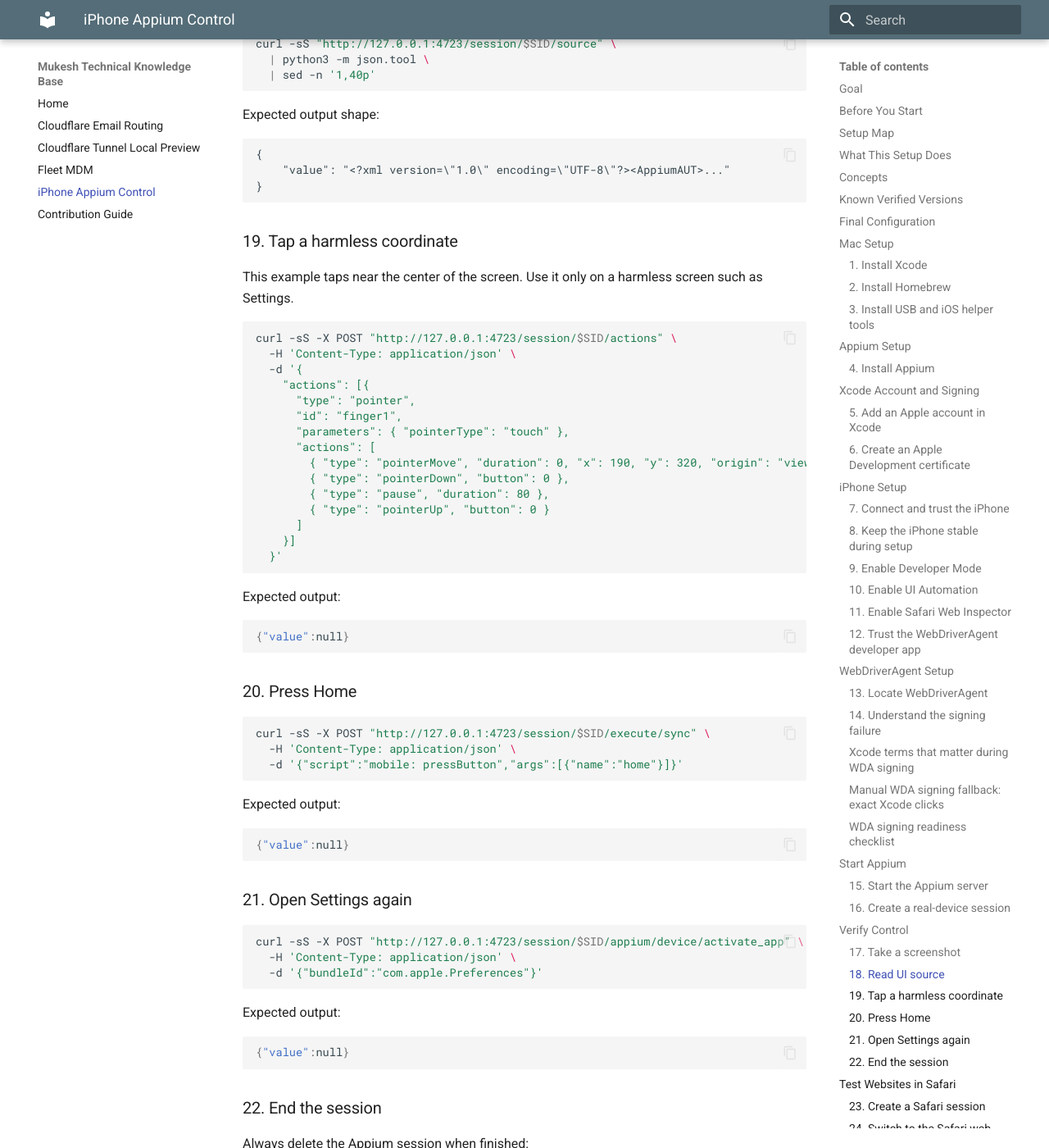
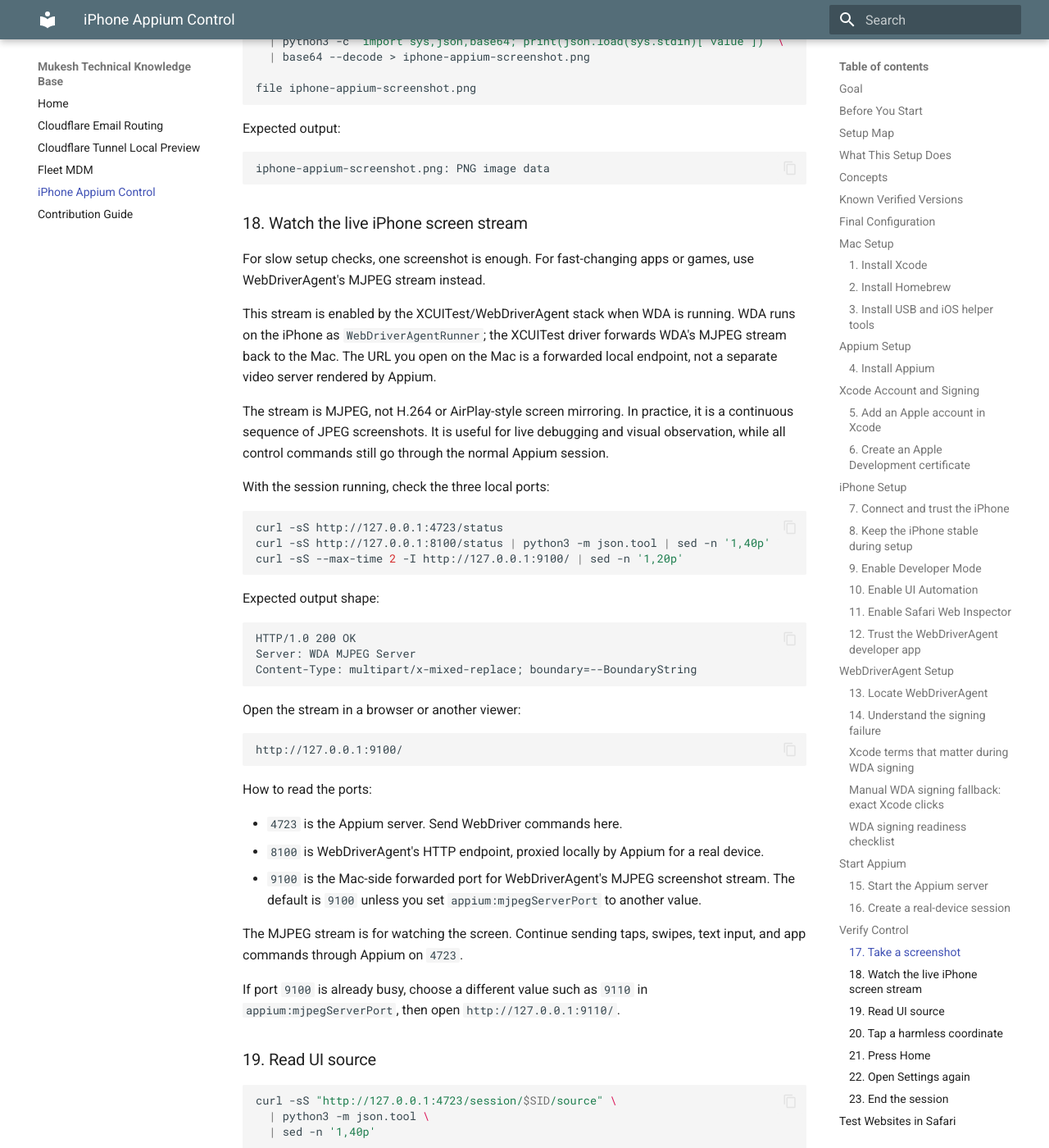
Before and after one commit to junocastiel/saashq-knowledge, an MkDocs documentation site: the page built from docs/ios-real-device-appium-control.md, in a window 1280 px wide and 1400 px high, scrolled down 27253 px. Shown: the whole window at 82% size. Built offline with MkDocs 1.6.1 and Material for MkDocs 9.7.7, drawn with Linux system fonts in a browser that asks for light colours; some of the changed text lies outside the part shown.

Commit message:
Document WDA MJPEG streaming

````diff
--- a/docs/ios-real-device-appium-control.md
+++ b/docs/ios-real-device-appium-control.md
@@ -59,6 +59,7 @@
 - Appium runs an HTTP automation server on the Mac.
 - The XCUITest driver builds and installs WebDriverAgent on the iPhone.
 - WebDriverAgent uses Apple's XCTest APIs to interact with the phone.
+- WebDriverAgent can also expose a live MJPEG screen stream on the Mac for faster visual inspection than repeated Appium screenshots.
 - The phone remains a normal non-jailbroken iPhone.
 - The USB cable stays connected during the setup and the first reliability test.
 
@@ -77,6 +78,7 @@
 - **Developer Mode**: iOS setting required on iOS 16 and later before development-signed apps can run reliably.
 - **Safari Web Inspector**: iPhone Safari setting that allows the Mac-side Web Inspector protocol to see Safari tabs. Appium needs it for Mobile Safari web-context testing.
 - **WebDriverAgent**: The XCTest server app that Appium installs on the phone.
+- **MJPEG stream**: A live sequence of JPEG screen frames served by WebDriverAgent. It is useful for watching fast-changing screens while Appium commands still run through the normal Appium session.
 - **UDID**: The unique device identifier. Treat it as sensitive and mask it in public docs.
 
 ## Known Verified Versions
@@ -688,6 +690,7 @@
 | `appium:xcodeSigningId` | Signing identity. For this setup, use `Apple Development`. |
 | `appium:updatedWDABundleId` | Unique bundle ID Appium uses for WebDriverAgentRunner. |
 | `appium:wdaLaunchTimeout` | Gives WebDriverAgent enough time to build, install, and start on a real iPhone. |
+| `appium:mjpegServerPort` | Local Mac port where Appium forwards WDA's MJPEG screenshot stream. Default is `9100`; set it explicitly so the URL is predictable. |
 | `appium:newCommandTimeout` | Keeps the session alive during slower manual checks. |
 | `appium:noReset` | Avoids resetting app/device state between sessions. |
 
@@ -714,6 +717,7 @@
         "appium:xcodeSigningId": "Apple Development",
         "appium:updatedWDABundleId": "<unique-wda-bundle-id>",
         "appium:wdaLaunchTimeout": 120000,
+        "appium:mjpegServerPort": 9100,
         "appium:newCommandTimeout": 120
       },
       "firstMatch": [{}]
@@ -759,7 +763,47 @@
 iphone-appium-screenshot.png: PNG image data
 ```
 
-### 18. Read UI source
+### 18. Watch the live iPhone screen stream
+
+For slow setup checks, one screenshot is enough. For fast-changing apps or games, use WebDriverAgent's MJPEG stream instead.
+
+This stream is enabled by the XCUITest/WebDriverAgent stack when WDA is running. WDA runs on the iPhone as `WebDriverAgentRunner`; the XCUITest driver forwards WDA's MJPEG stream back to the Mac. The URL you open on the Mac is a forwarded local endpoint, not a separate video server rendered by Appium.
+
+The stream is MJPEG, not H.264 or AirPlay-style screen mirroring. In practice, it is a continuous sequence of JPEG screenshots. It is useful for live debugging and visual observation, while all control commands still go through the normal Appium session.
+
+With the session running, check the three local ports:
+
+```bash
+curl -sS http://127.0.0.1:4723/status
+curl -sS http://127.0.0.1:8100/status | python3 -m json.tool | sed -n '1,40p'
+curl -sS --max-time 2 -I http://127.0.0.1:9100/ | sed -n '1,20p'
+```
+
+Expected output shape:
+
+```text
+HTTP/1.0 200 OK
+Server: WDA MJPEG Server
+Content-Type: multipart/x-mixed-replace; boundary=--BoundaryString
+```
+
+Open the stream in a browser or another viewer:
+
+```text
+http://127.0.0.1:9100/
+```
+
+How to read the ports:
+
+- `4723` is the Appium server. Send WebDriver commands here.
+- `8100` is WebDriverAgent's HTTP endpoint, proxied locally by Appium for a real device.
+- `9100` is the Mac-side forwarded port for WebDriverAgent's MJPEG screenshot stream. The default is `9100` unless you set `appium:mjpegServerPort` to another value.
+
+The MJPEG stream is for watching the screen. Continue sending taps, swipes, text input, and app commands through Appium on `4723`.
+
+If port `9100` is already busy, choose a different value such as `9110` in `appium:mjpegServerPort`, then open `http://127.0.0.1:9110/`.
+
+### 19. Read UI source
 
 ```bash
 curl -sS "http://127.0.0.1:4723/session/$SID/source" \
@@ -803,7 +847,7 @@
 {"value":null}
 ```
 
-### 20. Press Home
+### 21. Press Home
 
 ```bash
 curl -sS -X POST "http://127.0.0.1:4723/session/$SID/execute/sync" \
@@ -817,7 +861,7 @@
 {"value":null}
 ```
 
-### 21. Open Settings again
+### 22. Open Settings again
 
 ```bash
 curl -sS -X POST "http://127.0.0.1:4723/session/$SID/appium/device/activate_app" \
@@ -831,7 +875,7 @@
 {"value":null}
 ```
 
-### 22. End the session
+### 23. End the session
 
 Always delete the Appium session when finished:
 
@@ -921,7 +965,7 @@
 export ELEMENT_KEY="element-6066-11e4-a52e-4f735466cecf"
 ```
 
-### 24. Switch to the Safari web context
+### 25. Switch to the Safari web context
 
 List contexts:
 
@@ -1172,7 +1216,7 @@
 SID="<appium-session-id>"
 ```
 
-For Mobile Safari website testing, create the Safari session from [Create a Safari session](#23-create-a-safari-session) and switch to the Mobile Safari web context again after every fresh session.
+For Mobile Safari website testing, create the Safari session from [Create a Safari session](#24-create-a-safari-session) and switch to the Mobile Safari web context again after every fresh session.
 
 ### Known-good reconnect test
 
@@ -1346,6 +1390,7 @@
 - Appium starts on `http://127.0.0.1:4723`.
 - A real-device Appium session is created successfully.
 - Screenshot capture returns a PNG.
+- The live MJPEG stream is reachable on the configured local port, usually `http://127.0.0.1:9100/`.
 - UI source returns XCTest XML.
 - A harmless tap or app launch changes the phone state.
 - For Safari testing, `/contexts` returns a `WEBVIEW_...` context whose `bundleId` is `com.apple.mobilesafari`.
@@ -1365,6 +1410,7 @@
 | WDA launch times out | Phone locked or Developer Mode off | Unlock phone, confirm Developer Mode is on, retry session creation. |
 | `appium driver list --installed` does not show `xcuitest` | Driver installation | Run `appium driver install xcuitest`. |
 | Appium hangs during a command | WDA or XCTest is stuck | Delete the session, stop Appium, unlock phone, restart Appium. |
+| `http://127.0.0.1:9100/` does not show the live screen stream | MJPEG port conflict, WDA not running, or the stream was not forwarded | Confirm the Appium session is active, check `curl -I http://127.0.0.1:9100/`, and set a unique `appium:mjpegServerPort` such as `9110` if `9100` is already busy. |
 | Device disappears during test | USB instability | Use a known-good cable and avoid USB hubs during first setup. |
 | Xcode asks for iOS platform support | Missing Xcode device support | Let Xcode install required platform/device support components. |
 | Safari session fails with `The remote debugger did not return any connected web applications` | Safari Web Inspector is off, Safari has no debuggable page, or the web context is not ready | Turn on `Settings -> Safari -> Advanced -> Web Inspector`, open Safari, and use `webviewConnectTimeout` only after Web Inspector is enabled. |
@@ -1383,6 +1429,7 @@
 - [Appium Install Appium](https://appium.io/docs/en/latest/quickstart/install/): Appium installation and server startup.
 - [Appium XCUITest Device Preparation](https://appium.github.io/appium-xcuitest-driver/latest/preparation/real-device-config/): real-device requirements such as trusted device, Developer Mode, UI Automation, and provisioning.
 - [Appium XCUITest Capabilities](https://appium.github.io/appium-xcuitest-driver/latest/reference/capabilities/): `xcodeOrgId`, `xcodeSigningId`, `updatedWDABundleId`, WDA timeout capabilities, and Safari web-context capabilities.
+- [Appium XCUITest MJPEG Guide](https://github.com/appium/appium-xcuitest-driver/blob/master/docs/guides/mjpeg.md): WDA MJPEG stream behavior, default port `9100`, port forwarding, and parallel-session port guidance.
 - [Homebrew Installation](https://brew.sh/): Homebrew install command and shell setup.
 - [Apple Xcode](https://developer.apple.com/xcode/): Xcode toolchain overview.
 
````
Also changed, not shown: other parts of docs/ios-real-device-appium-control.md (+4 -4 lines).
